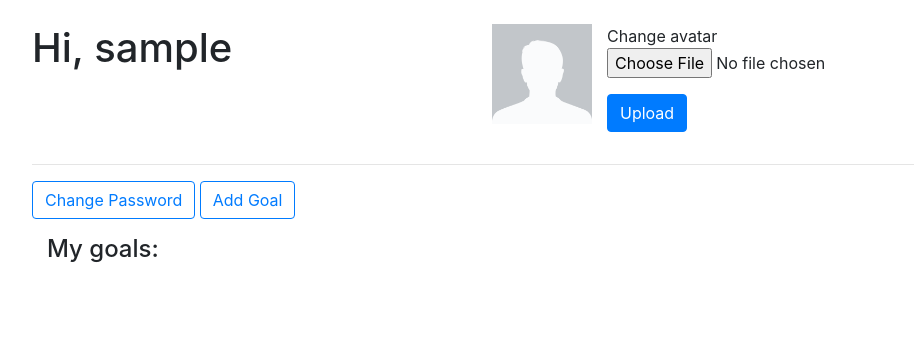
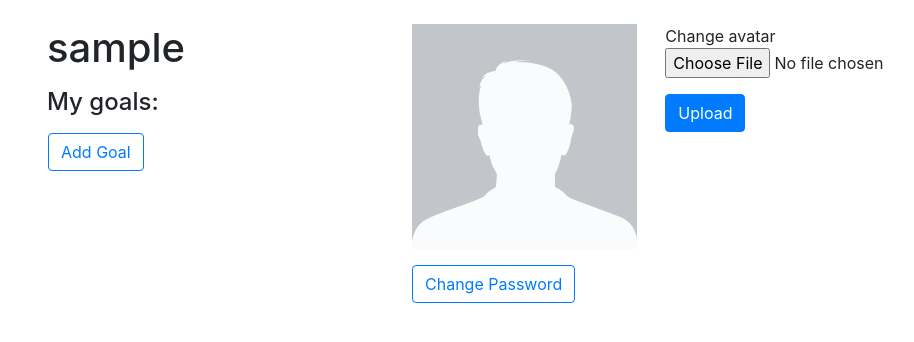
Before and after one commit to Artemmm91/NotUniversity-Hack, a Django app: page /profile/ in a window 1280 px wide. Shown: the part 56-398 px from the top of the page, without its empty margins (53-967 px from the left). Run offline with Django 3.2, Linux system fonts and the light colour scheme; the visitor is signed in with stand-in values (Sample User, id 1); data that the repository does not hold is empty; some libraries are stand-ins or nearby versions.

Commit message:
Modified design of profile page

```diff
--- a/mlh/templates/web/find_sport.html
+++ b/mlh/templates/web/find_sport.html
@@ -11,8 +11,8 @@
         {% else %}
             {% for var in ans %}
                 <li>
-                    <label>{{ var.name }} </label>
-                    <label>{{ goal.level }} </label>
+                    <label>{{ var.user }} </label>
+                    <label>{{ var.level }} </label>
                 </li>
             {% endfor %}
         {% endif %}
--- a/mlh/templates/web/user_profile.html
+++ b/mlh/templates/web/user_profile.html
@@ -2,10 +2,30 @@
 {% block content %}
 {% load bootstrap4 %}
 <div class="row">
-        <h1 class="col-5">Hi, {{ username }}</h1>
+    <div class="col-4">
+        <h1 class="col-4">{{ username }}</h1>
+        <p>
+        <h4 class="col-12"> My goals:</h4>
+        <ul class="ml-2">
+            {% for goal in goals %}
+            <li>
+                <label>{{ goal.goal }} </label>
+                <label>{{ goal.level }} </label>
+            </li>
+            {% endfor %}
+        </ul>
+        <a class="btn btn-outline-primary ml-3" href="{% url 'web:add_goal' %}" role="button">Add Goal</a><br/>
+        </p>
+    </div>
+        <div class="col-8">
+            <div class="row">
+                <div class="col-4">
                     {% load static %}
-        <img alt="avatar" height="100" src="{% static avatar %}" width="100">
-        <form method="POST" enctype="multipart/form-data" class="col-md-5">
+                    <img alt="avatar" height="225" src="{% static avatar %}" width="225">
+                    <a class="btn btn-outline-primary mt-3" href="{% url 'web:change_password' %}" role="button">Change Password</a>
+                </div>
+                <div class="col-8">
+                    <form method="POST" enctype="multipart/form-data">
                         {% csrf_token %}
                         <p>Change avatar<input type="file" name="img" class="form-control-file"></p>
                         <p>
@@ -13,19 +33,10 @@
                         </p>
                     </form>
                 </div>
-    <hr>
-    <a class="btn btn-outline-primary" href="{% url 'web:change_password' %}" role="button">Change Password</a>
-    <a class="btn btn-outline-primary" href="{% url 'web:add_goal' %}" role="button">Add Goal</a><br/>
-    <p>
-    <h4 class="col-2"> My goals:</h4>
-    <ul>
-    {% for goal in goals %}
-        <li>
-            <label>{{ goal.goal }} </label>
-            <label>{{ goal.level }} </label>
-        </li>
-    {% endfor %}
-    </ul>
-    </p>
+            </div>
+        </div>
+    </div>
+<div class="row">
+</div>
 
 {% endblock %}
--- a/mlh/web/urls.py
+++ b/mlh/web/urls.py
@@ -13,5 +13,6 @@ urlpatterns = [
     path('signin/res_pass/', views.reset_password, name='reset_password'),
     path('addgoals/', views.adding_goal, name='add_goal'),
     path('search/', views.search_sport, name='search_sport'),
-    path('profile/<int:id>', views.show_profile, name='show_profile')
+    path('profile/<int:id>', views.show_profile, name='show_profile'),
+    path('profile/<int:id>/add', views.add_friend, name='add_friend'),
 ]
```
Also changed, not shown: mlh/web/migrations/0004_auto_20200607_0144.py (added). Lines whose indentation alone changed are shown as unchanged.
